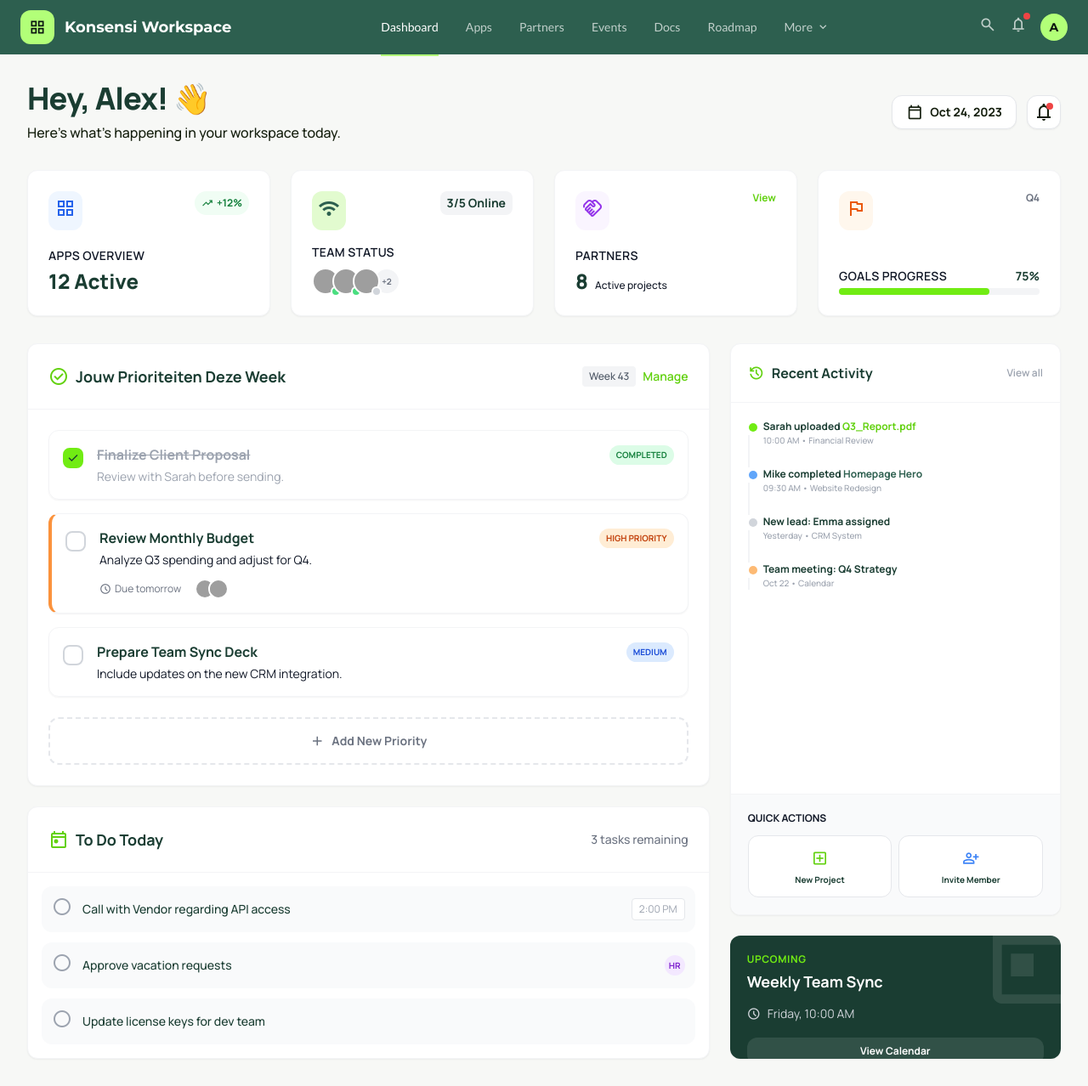
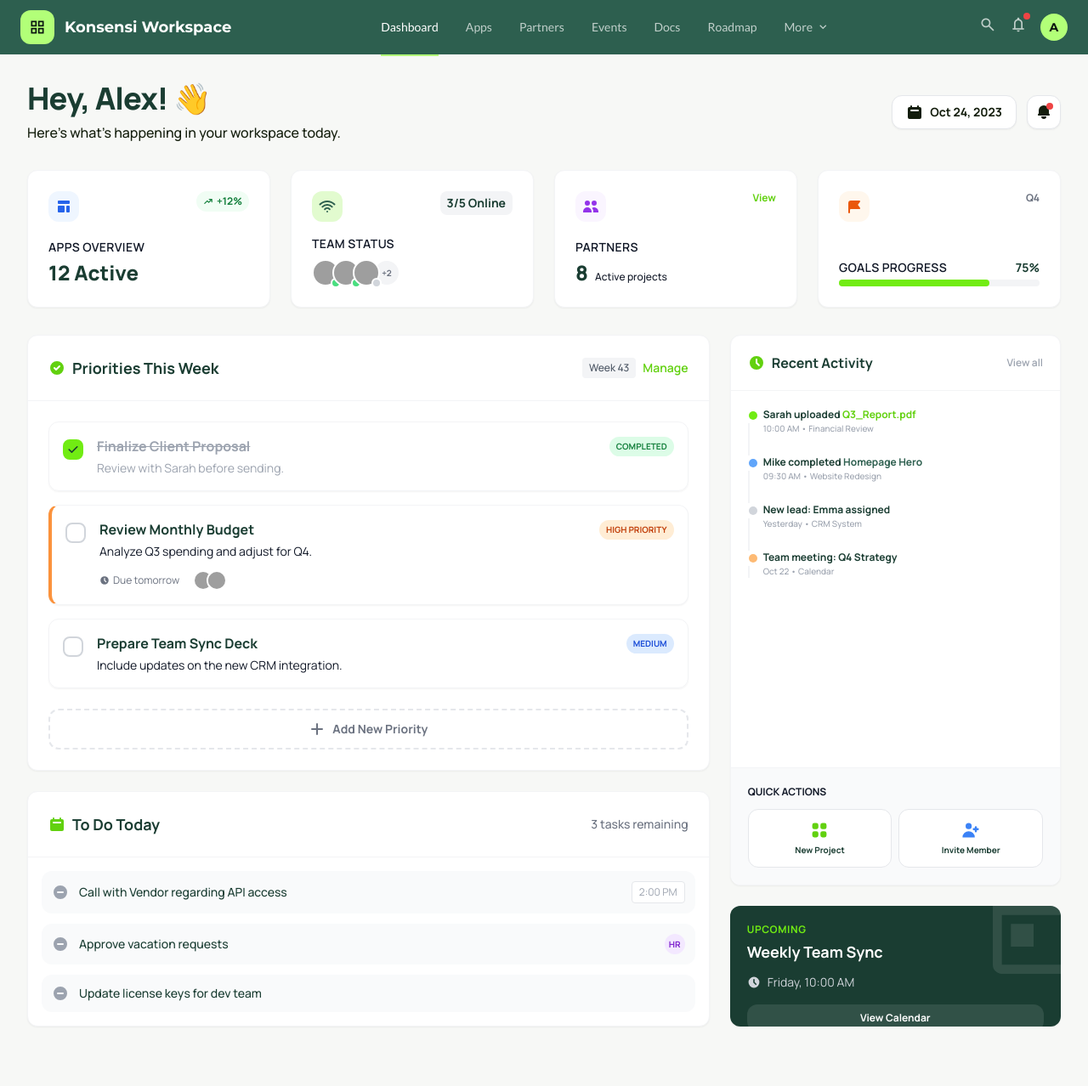
Before and after one commit to rivaldorose/konsensi-workspace, a Next.js app: page /dashboard in a window 1280 px wide. Shown: the whole page at 85% size. After the commit the page ends 1240 px from the top, so only its background shows below. Built offline with nearby package versions, Linux system fonts and the light colour scheme; grey boxes are pictures that could not be loaded.

Commit message:
Replace all Material Symbols icons with SVG icons in Dashboard page

```diff
--- a/src/app/(workspace)/dashboard/page.tsx
+++ b/src/app/(workspace)/dashboard/page.tsx
@@ -15,11 +15,15 @@ export default function DashboardPage() {
         </div>
         <div className="flex items-center gap-3">
           <button className="flex items-center justify-center h-10 px-4 bg-white border border-gray-200 shadow-sm rounded-lg hover:bg-gray-50 transition-colors text-text-main font-bold text-sm">
-            <span className="material-symbols-outlined mr-2 text-xl">calendar_today</span>
+            <svg className="w-5 h-5 mr-2" fill="currentColor" viewBox="0 0 20 20">
+              <path fillRule="evenodd" d="M6 2a1 1 0 00-1 1v1H4a2 2 0 00-2 2v10a2 2 0 002 2h12a2 2 0 002-2V6a2 2 0 00-2-2h-1V3a1 1 0 10-2 0v1H7V3a1 1 0 00-1-1zm0 5a1 1 0 000 2h8a1 1 0 100-2H6z" />
+            </svg>
             <span>Oct 24, 2023</span>
           </button>
           <button className="flex items-center justify-center size-10 bg-white border border-gray-200 shadow-sm rounded-lg hover:bg-gray-50 transition-colors relative">
-            <span className="material-symbols-outlined text-text-main">notifications</span>
+            <svg className="w-5 h-5 text-text-main" fill="currentColor" viewBox="0 0 20 20">
+              <path d="M10 2a6 6 0 00-6 6v3.586l-.707.707A1 1 0 004 14h12a1 1 0 00.707-1.707L16 11.586V8a6 6 0 00-6-6zM10 18a3 3 0 01-3-3h6a3 3 0 01-3 3z" />
+            </svg>
             <span className="absolute top-2 right-2 size-2 bg-red-500 rounded-full"></span>
           </button>
         </div>
@@ -31,10 +35,14 @@ export default function DashboardPage() {
         <Card className="bg-card-light rounded-xl p-6 shadow-sm border border-gray-100 flex flex-col justify-between h-full group hover:shadow-md transition-all duration-300">
           <div className="flex justify-between items-start mb-4">
             <div className="p-2 bg-blue-50 text-blue-600 rounded-lg">
-              <span className="material-symbols-outlined">grid_view</span>
+              <svg className="w-5 h-5" fill="currentColor" viewBox="0 0 20 20">
+                <path d="M3 4a1 1 0 011-1h12a1 1 0 011 1v2a1 1 0 01-1 1H4a1 1 0 01-1-1V4zM3 10a1 1 0 011-1h6a1 1 0 011 1v6a1 1 0 01-1 1H4a1 1 0 01-1-1v-6zM14 9a1 1 0 00-1 1v6a1 1 0 001 1h2a1 1 0 001-1v-6a1 1 0 00-1-1h-2z" />
+              </svg>
             </div>
             <span className="inline-flex items-center gap-1 bg-green-50 text-green-700 text-xs font-bold px-2 py-1 rounded-full">
-              <span className="material-symbols-outlined text-sm">trending_up</span>
+              <svg className="w-3 h-3" fill="currentColor" viewBox="0 0 20 20">
+                <path fillRule="evenodd" d="M12 7a1 1 0 110-2h5a1 1 0 011 1v5a1 1 0 11-2 0V8.414l-4.293 4.293a1 1 0 01-1.414 0L8 10.414l-4.293 4.293a1 1 0 01-1.414-1.414l5-5a1 1 0 011.414 0L11 10.586 14.586 7H12z" />
+              </svg>
               +12%
             </span>
           </div>
@@ -48,7 +56,9 @@ export default function DashboardPage() {
         <Card className="bg-card-light rounded-xl p-6 shadow-sm border border-gray-100 flex flex-col justify-between h-full group hover:shadow-md transition-all duration-300">
           <div className="flex justify-between items-start mb-4">
             <div className="p-2 bg-primary/20 text-secondary-light rounded-lg">
-              <span className="material-symbols-outlined">wifi</span>
+              <svg className="w-5 h-5" fill="currentColor" viewBox="0 0 20 20">
+                <path fillRule="evenodd" d="M17.778 8.222c-4.296-4.296-11.26-4.296-15.556 0A1 1 0 01.808 6.808c5.076-5.076 13.308-5.076 18.384 0a1 1 0 01-1.414 1.414zM14.95 11.05a7 7 0 00-9.9 0 1 1 0 01-1.414-1.414 9 9 0 0112.728 0 1 1 0 01-1.414 1.414zM12.12 13.88a3 3 0 00-4.24 0 1 1 0 01-1.415-1.415 5 5 0 017.07 0 1 1 0 01-1.415 1.415zM9 16a1 1 0 011-1h.01a1 1 0 110 2H10a1 1 0 01-1-1z" />
+              </svg>
             </div>
             <span className="text-secondary text-sm font-bold bg-gray-100 px-2 py-1 rounded-md">3/5 Online</span>
           </div>
@@ -87,7 +97,9 @@ export default function DashboardPage() {
         <Card className="bg-card-light rounded-xl p-6 shadow-sm border border-gray-100 flex flex-col justify-between h-full group hover:shadow-md transition-all duration-300">
           <div className="flex justify-between items-start mb-4">
             <div className="p-2 bg-purple-50 text-purple-600 rounded-lg">
-              <span className="material-symbols-outlined">handshake</span>
+              <svg className="w-5 h-5" fill="currentColor" viewBox="0 0 20 20">
+                <path d="M9 6a3 3 0 11-6 0 3 3 0 016 0zM17 6a3 3 0 11-6 0 3 3 0 016 0zM12.93 17c.046-.327.07-.66.07-1a6.97 6.97 0 00-1.5-4.33A5 5 0 0119 16v1h-6.07zM6 11a5 5 0 015 5v1H1v-1a5 5 0 015-5z" />
+              </svg>
             </div>
             <button className="text-xs font-bold text-primary-dark hover:text-secondary hover:underline">View</button>
           </div>
@@ -104,7 +116,9 @@ export default function DashboardPage() {
         <Card className="bg-card-light rounded-xl p-6 shadow-sm border border-gray-100 flex flex-col justify-between h-full group hover:shadow-md transition-all duration-300">
           <div className="flex justify-between items-start mb-4">
             <div className="p-2 bg-orange-50 text-orange-600 rounded-lg">
-              <span className="material-symbols-outlined">flag</span>
+              <svg className="w-5 h-5" fill="currentColor" viewBox="0 0 20 20">
+                <path fillRule="evenodd" d="M3 6a3 3 0 013-3h10a1 1 0 01.8 1.6L14.25 8l2.55 3.4A1 1 0 0116 13H6a1 1 0 00-1 1v3a1 1 0 11-2 0V6z" />
+              </svg>
             </div>
             <span className="text-xs font-bold text-gray-500">Q4</span>
           </div>
@@ -128,8 +142,10 @@ export default function DashboardPage() {
           <Card className="bg-card-light rounded-xl shadow-sm border border-gray-100 flex flex-col">
             <div className="p-6 border-b border-gray-100 flex justify-between items-center">
               <h3 className="text-lg font-bold text-secondary flex items-center gap-2">
-                <span className="material-symbols-outlined text-primary-dark">check_circle</span>
-                Jouw Prioriteiten Deze Week
+                <svg className="w-5 h-5 text-primary-dark" fill="currentColor" viewBox="0 0 20 20">
+                  <path fillRule="evenodd" d="M10 18a8 8 0 100-16 8 8 0 000 16zm3.707-9.293a1 1 0 00-1.414-1.414L9 10.586 7.707 9.293a1 1 0 00-1.414 1.414l2 2a1 1 0 001.414 0l4-4z" />
+                </svg>
+                Priorities This Week
               </h3>
               <div className="flex gap-2">
                 <span className="text-xs font-medium px-2 py-1 bg-gray-100 rounded text-gray-600">Week 43</span>
@@ -146,7 +162,9 @@ export default function DashboardPage() {
                     type="checkbox"
                     readOnly
                   />
-                  <span className="material-symbols-outlined absolute text-secondary opacity-0 peer-checked:opacity-100 pointer-events-none text-base font-bold">check</span>
+                  <svg className="absolute w-4 h-4 text-secondary opacity-0 peer-checked:opacity-100 pointer-events-none" fill="currentColor" viewBox="0 0 20 20">
+                    <path fillRule="evenodd" d="M16.707 5.293a1 1 0 010 1.414l-8 8a1 1 0 01-1.414 0l-4-4a1 1 0 011.414-1.414L8 12.586l7.293-7.293a1 1 0 011.414 0z" />
+                  </svg>
                 </div>
                 <div className="flex-1">
                   <div className="flex items-center justify-between">
@@ -164,7 +182,9 @@ export default function DashboardPage() {
                     className="peer appearance-none h-6 w-6 border-2 border-gray-300 rounded-md checked:bg-primary checked:border-primary focus:ring-primary transition-colors cursor-pointer"
                     type="checkbox"
                   />
-                  <span className="material-symbols-outlined absolute text-secondary opacity-0 peer-checked:opacity-100 pointer-events-none text-base font-bold">check</span>
+                  <svg className="absolute w-4 h-4 text-secondary opacity-0 peer-checked:opacity-100 pointer-events-none" fill="currentColor" viewBox="0 0 20 20">
+                    <path fillRule="evenodd" d="M16.707 5.293a1 1 0 010 1.414l-8 8a1 1 0 01-1.414 0l-4-4a1 1 0 011.414-1.414L8 12.586l7.293-7.293a1 1 0 011.414 0z" />
+                  </svg>
                 </div>
                 <div className="flex-1">
                   <div className="flex items-center justify-between">
@@ -174,12 +194,14 @@ export default function DashboardPage() {
                   <p className="text-sm text-text-muted mt-1">Analyze Q3 spending and adjust for Q4.</p>
                   <div className="flex items-center gap-4 mt-3">
                     <div className="flex items-center gap-1 text-xs text-gray-500">
-                      <span className="material-symbols-outlined text-sm">schedule</span>
+                      <svg className="w-3 h-3" fill="currentColor" viewBox="0 0 20 20">
+                        <path fillRule="evenodd" d="M10 18a8 8 0 100-16 8 8 0 000 16zm1-12a1 1 0 10-2 0v4a1 1 0 00.293.707l2.828 2.829a1 1 0 101.415-1.415L11 9.586V6z" />
+                      </svg>
                       <span>Due tomorrow</span>
                     </div>
                     <div className="flex -space-x-2">
                       <img alt="User" className="w-6 h-6 rounded-full border-2 border-white" src="https://lh3.googleusercontent.com/aida-public/AB6AXuA8E5FueIrJ0MTi4tRlgfat3Xfl8VvXl3Hvbyd0CHc-IBJSgXhF-QXTHa5lU95eCfZzvu7T7MxVllK8f8lFhx1j1ugE9SCg4mLVNK4bDOE-LA1GRy9lGFccZBaOxs7FS0_yAjN0v0xnKiz0U0dtjfq_rbOu0QH5tGATxomLo5Zh8Qmt-PbNghe8ksMEpIN5Wnv-Jdod7toE-kEYiSicERAUDtuZAKMKzL-Oyn4vVAvMHA55cr48bDTU3Vb6XAJsf0oM9-jRAkDlK0kM" />
-                      <img alt="User" className="w-6 h-6 rounded-full border-2 border-white" src="https://lh3.googleusercontent.com/aida-public/AB6AXuCKUaa4P43K0NIvAmy1Qj3S-P3WgppmNYpv4I66irfkyP23bhmVuAjoM_hm0nX8cdXOHcZvtTbUuKal33z2AsTJO9J9mk5g63NT2kjoAh4nob92_7IOZkSYwljEnS4y9-DpRAw3jgyAVt5IRTg4wkE9yUkS_GW_fHVenjNl4ezHbhXMhXRW86J_OOLAeh1-lWlm9cjj3g_Xn_k_WiteL_5QMtrOj6XSZjaCQZiVed7FLDk_gaWQVrMucs8qPVQlXU4h5PCBJ8IRUkCW" />
+                      <img alt="User" className="w-6 h-6 rounded-full border-2 border-white" src="https://lh3.googleusercontent.com/aida-public/AB6AXuCKUaa4P43K0NIvAmy1Qj3S-P3WgppmNYpv4I66irfkyP23bhmVuAjoM_hm0nX8cdXOHcZvtTbUuKal33z2AsTJO9J9mk5g63NT2kjoAh4nob92_7IOZkSYWljEnS4y9-DpRAw3jgyAVt5IRTg4wkE9yUkS_GW_fHVenjNl4ezHbhXMhXRW86J_OOLAeh1-lWlm9cjj3g_Xn_k_WiteL_5QMtrOj6XSZjaCQZiVed7FLDk_gaWQVrMucs8qPVQlXU4h5PCBJ8IRUkCW" />
                     </div>
                   </div>
                 </div>
@@ -192,7 +214,9 @@ export default function DashboardPage() {
                     className="peer appearance-none h-6 w-6 border-2 border-gray-300 rounded-md checked:bg-primary checked:border-primary focus:ring-primary transition-colors cursor-pointer"
                     type="checkbox"
                   />
-                  <span className="material-symbols-outlined absolute text-secondary opacity-0 peer-checked:opacity-100 pointer-events-none text-base font-bold">check</span>
+                  <svg className="absolute w-4 h-4 text-secondary opacity-0 peer-checked:opacity-100 pointer-events-none" fill="currentColor" viewBox="0 0 20 20">
+                    <path fillRule="evenodd" d="M16.707 5.293a1 1 0 010 1.414l-8 8a1 1 0 01-1.414 0l-4-4a1 1 0 011.414-1.414L8 12.586l7.293-7.293a1 1 0 011.414 0z" />
+                  </svg>
                 </div>
                 <div className="flex-1">
                   <div className="flex items-center justify-between">
@@ -204,7 +228,9 @@ export default function DashboardPage() {
               </label>
 
               <button className="mt-2 w-full py-3 rounded-xl border-2 border-dashed border-gray-200 text-sm font-bold text-gray-500 hover:text-secondary hover:border-secondary hover:bg-gray-50 transition-all flex items-center justify-center gap-2">
-                <span className="material-symbols-outlined text-lg">add</span>
+                <svg className="w-5 h-5" fill="currentColor" viewBox="0 0 20 20">
+                  <path fillRule="evenodd" d="M10 3a1 1 0 011 1v5h5a1 1 0 110 2h-5v5a1 1 0 11-2 0v-5H4a1 1 0 110-2h5V4a1 1 0 011-1z" />
+                </svg>
                 Add New Priority
               </button>
             </div>
@@ -214,7 +240,9 @@ export default function DashboardPage() {
           <Card className="bg-card-light rounded-xl shadow-sm border border-gray-100 flex flex-col">
             <div className="p-6 border-b border-gray-100 flex justify-between items-center">
               <h3 className="text-lg font-bold text-secondary flex items-center gap-2">
-                <span className="material-symbols-outlined text-primary-dark">today</span>
+                <svg className="w-5 h-5 text-primary-dark" fill="currentColor" viewBox="0 0 20 20">
+                  <path fillRule="evenodd" d="M6 2a1 1 0 00-1 1v1H4a2 2 0 00-2 2v10a2 2 0 002 2h12a2 2 0 002-2V6a2 2 0 00-2-2h-1V3a1 1 0 10-2 0v1H7V3a1 1 0 00-1-1zm0 5a1 1 0 000 2h8a1 1 0 100-2H6z" />
+                </svg>
                 To Do Today
               </h3>
               <span className="text-sm font-medium text-gray-500">3 tasks remaining</span>
@@ -223,14 +251,18 @@ export default function DashboardPage() {
               <div className="space-y-3">
                 <div className="flex items-center gap-3 p-3 bg-gray-50 rounded-lg hover:bg-gray-100 transition-colors group">
                   <button className="text-gray-400 hover:text-primary-dark transition-colors">
-                    <span className="material-symbols-outlined">radio_button_unchecked</span>
+                    <svg className="w-5 h-5" fill="currentColor" viewBox="0 0 20 20">
+                      <path fillRule="evenodd" d="M10 18a8 8 0 100-16 8 8 0 000 16zM7 9a1 1 0 000 2h6a1 1 0 100-2H7z" />
+                    </svg>
                   </button>
                   <span className="text-sm font-medium text-secondary flex-1">Call with Vendor regarding API access</span>
                   <span className="text-xs text-gray-400 bg-white px-2 py-1 rounded border border-gray-200">2:00 PM</span>
                 </div>
                 <div className="flex items-center gap-3 p-3 bg-gray-50 rounded-lg hover:bg-gray-100 transition-colors group">
                   <button className="text-gray-400 hover:text-primary-dark transition-colors">
-                    <span className="material-symbols-outlined">radio_button_unchecked</span>
+                    <svg className="w-5 h-5" fill="currentColor" viewBox="0 0 20 20">
+                      <path fillRule="evenodd" d="M10 18a8 8 0 100-16 8 8 0 000 16zM7 9a1 1 0 000 2h6a1 1 0 100-2H7z" />
+                    </svg>
                   </button>
                   <span className="text-sm font-medium text-secondary flex-1">Approve vacation requests</span>
                   <div className="flex items-center">
@@ -239,7 +271,9 @@ export default function DashboardPage() {
                 </div>
                 <div className="flex items-center gap-3 p-3 bg-gray-50 rounded-lg hover:bg-gray-100 transition-colors group">
                   <button className="text-gray-400 hover:text-primary-dark transition-colors">
-                    <span className="material-symbols-outlined">radio_button_unchecked</span>
+                    <svg className="w-5 h-5" fill="currentColor" viewBox="0 0 20 20">
+                      <path fillRule="evenodd" d="M10 18a8 8 0 100-16 8 8 0 000 16zM7 9a1 1 0 000 2h6a1 1 0 100-2H7z" />
+                    </svg>
                   </button>
                   <span className="text-sm font-medium text-secondary flex-1">Update license keys for dev team</span>
                 </div>
@@ -254,7 +288,9 @@ export default function DashboardPage() {
           <Card className="bg-card-light rounded-xl shadow-sm border border-gray-100 flex flex-col h-full">
             <div className="p-5 border-b border-gray-100 flex justify-between items-center">
               <h3 className="text-base font-bold text-secondary flex items-center gap-2">
-                <span className="material-symbols-outlined text-primary-dark text-xl">history</span>
+                <svg className="w-5 h-5 text-primary-dark" fill="currentColor" viewBox="0 0 20 20">
+                  <path fillRule="evenodd" d="M10 18a8 8 0 100-16 8 8 0 000 16zm1-12a1 1 0 10-2 0v4a1 1 0 00.293.707l2.828 2.829a1 1 0 101.415-1.415L11 9.586V6z" />
+                </svg>
                 Recent Activity
               </h3>
               <button className="text-xs font-semibold text-gray-400 hover:text-secondary transition-colors">View all</button>
@@ -309,11 +345,15 @@ export default function DashboardPage() {
               <p className="text-xs font-bold text-text-muted uppercase mb-3">Quick Actions</p>
               <div className="grid grid-cols-2 gap-2">
                 <button className="flex flex-col items-center justify-center p-3 bg-white border border-gray-200 rounded-lg hover:border-primary hover:shadow-sm transition-all text-secondary">
-                  <span className="material-symbols-outlined text-xl mb-1 text-primary-dark">add_box</span>
+                  <svg className="w-6 h-6 mb-1 text-primary-dark" fill="currentColor" viewBox="0 0 20 20">
+                    <path d="M5 3a2 2 0 00-2 2v2a2 2 0 002 2h2a2 2 0 002-2V5a2 2 0 00-2-2H5zM5 11a2 2 0 00-2 2v2a2 2 0 002 2h2a2 2 0 002-2v-2a2 2 0 00-2-2H5zM11 5a2 2 0 012-2h2a2 2 0 012 2v2a2 2 0 01-2 2h-2a2 2 0 01-2-2V5zM11 13a2 2 0 012-2h2a2 2 0 012 2v2a2 2 0 01-2 2h-2a2 2 0 01-2-2v-2z" />
+                  </svg>
                   <span className="text-[10px] font-bold">New Project</span>
                 </button>
                 <button className="flex flex-col items-center justify-center p-3 bg-white border border-gray-200 rounded-lg hover:border-primary hover:shadow-sm transition-all text-secondary">
-                  <span className="material-symbols-outlined text-xl mb-1 text-blue-500">person_add</span>
+                  <svg className="w-6 h-6 mb-1 text-blue-500" fill="currentColor" viewBox="0 0 20 20">
+                    <path d="M8 9a3 3 0 100-6 3 3 0 000 6zM8 11a6 6 0 016 6H2a6 6 0 016-6zM16 7a1 1 0 10-2 0v1h-1a1 1 0 100 2h1v1a1 1 0 102 0v-1h1a1 1 0 100-2h-1V7z" />
+                  </svg>
                   <span className="text-[10px] font-bold">Invite Member</span>
                 </button>
               </div>
@@ -330,7 +370,9 @@ export default function DashboardPage() {
             <p className="text-xs font-bold text-primary mb-1 uppercase tracking-wider">Upcoming</p>
             <h4 className="text-lg font-bold mb-3">Weekly Team Sync</h4>
             <div className="flex items-center gap-2 text-sm text-gray-300 mb-4">
-              <span className="material-symbols-outlined text-base">schedule</span>
+              <svg className="w-4 h-4" fill="currentColor" viewBox="0 0 20 20">
+                <path fillRule="evenodd" d="M10 18a8 8 0 100-16 8 8 0 000 16zm1-12a1 1 0 10-2 0v4a1 1 0 00.293.707l2.828 2.829a1 1 0 101.415-1.415L11 9.586V6z" />
+              </svg>
               <span>Friday, 10:00 AM</span>
             </div>
             <button className="w-full py-2 bg-white/10 hover:bg-white/20 rounded-lg text-xs font-bold transition-colors">View Calendar</button>
```
